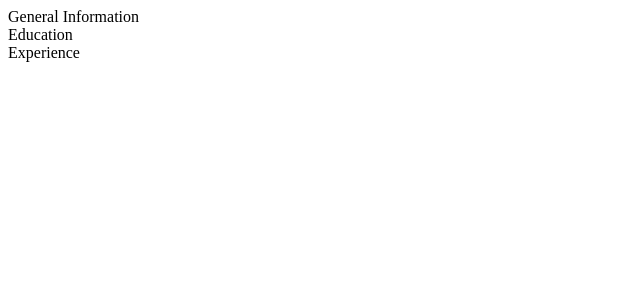
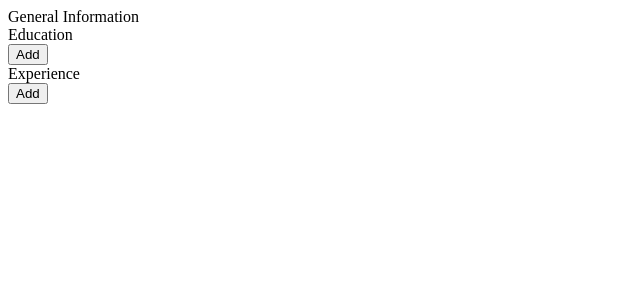
Before and after one commit to benjyongzh/Resume-Builder, a React (Create React App) app: page / in a window 1280 px wide. Shown: the top 300 px of the page, without its empty margins (0-640 px from the left). Built offline with nearby package versions, Linux system fonts and the light colour scheme.

Commit message:
Split fixed inputs and addable content into 2 separate arrays in App. Used separately in SectionComponent.

```diff
--- a/src/App.js
+++ b/src/App.js
@@ -15,16 +15,18 @@
     const sections = {
       general: {
         title: "General Information",
-        content: [
+        fixedInputs: [
           {title: "First Name", type: "text"},
           {title: "Last Name", type: "text"},
           {title: "Age", type: "number"},
           {title: "Summary", type: "text"},
         ],
+        content: [],
       },
 
       education: {
         title: "Education",
+        fixedInputs: [],
         content: [
           // {title: "Institute", type: "text"},
           // {title: "Qualification", type: "text"},
@@ -35,6 +37,7 @@
 
       experience: {
         title: "Experience",
+        fixedInputs: [],
         content: [
           // {title: "Workplace", type: "text"},
           // {title: "Job Title", type: "text"},
@@ -50,9 +53,9 @@
           {/* <InputComponent textLabel="First Name" id="first-name" inputType="text" />
           <InputComponent textLabel="Last Name" id="last-name" inputType="text" />
           <InputComponent textLabel="Age" id="age" inputType="number" /> */}
-          <SectionComponent section={sections.general} />
-          <SectionComponent section={sections.education} />
-          <SectionComponent section={sections.experience} />
+          <SectionComponent section={sections.general} addable={false} />
+          <SectionComponent section={sections.education} addable={true} />
+          <SectionComponent section={sections.experience} addable={true} />
         </form>
 
       </div>
--- a/src/components/SectionComponent.js
+++ b/src/components/SectionComponent.js
@@ -22,19 +22,21 @@
     render(){
         const {section, addable} = this.props;
 
-        const contentInfo = section.content.map(item => {
+        if (section.fixedInputs != []){
 
-        })
+        };
 
+        if (section.content != []){
+
+        };
 
 
         return(
             <div className="section-container">
                 <header className="section-title">{section.title}</header>
                 <div className="section-content">
-                    {
 
-                    }
+
                 </div>
                 <ContentButtonAdd enabled={addable} />
             </div>
```
